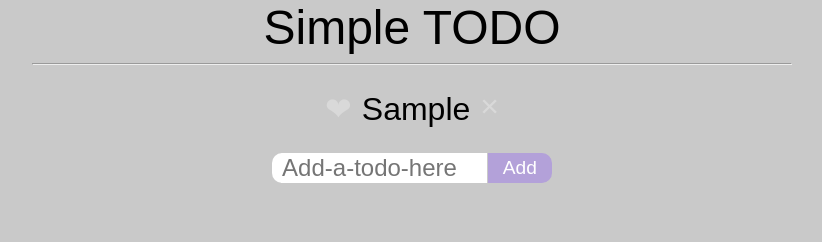
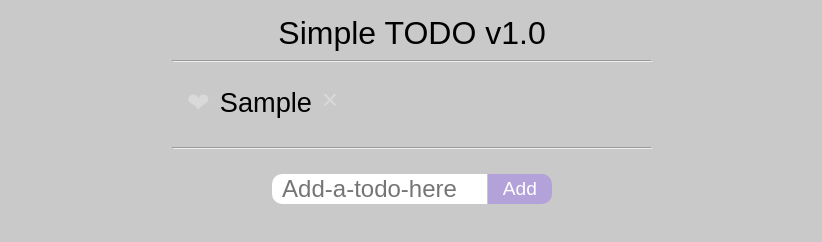
Before and after one commit to palaa159/palaa159.github.io, a plain HTML site: page simpleTODO/index.html in a window 1280 px wide. Both pictures are taken after typing "Sample" into the empty fields and a click on the button "Add". Shown: the whole page, without its empty margins (228-1050 px from the left). Drawn offline with Linux system fonts and the light colour scheme.

Commit message:
add TODO

```diff
--- a/simpleTODO/css/style.scss
+++ b/simpleTODO/css/style.scss
@@ -1,39 +1,42 @@
 /* your SASS style begins here */
 
 $background: rgba(201,201,201,1);
+$fav: rgba(179,161,217,1);
 
 body {
 	background: $background;
 }
 
 #app {
-	width: 760px;
+	width: 480px;
 	margin: 0 auto;
 	color: rgba(0,0,0,1);
 	font-weight: 100;
 }
 
 .appTitle {
+	margin-top: 15px;
 	text-align: center;
-	font-size: 3em;
+	font-size: 2em;
+	font-weight: 100;
 }
 
 #itemsContainer {
-	text-align: center;
+	text-align: left;
 	font-size: 2em;
-	margin-top: 25px;
+	margin: 25px 0px 0px 15px;
+	padding: 0px 0px 15px 0px;
 }
 
 .item {
+	font-size: 0.85em;
+	margin-bottom: 5px;
 	.itemTitle {
 		padding: 0px 10px 0px 10px;
 	}
 	.itemFavorite {
 		color: #d9d9d9;
 		cursor: pointer;
-	}
-	.itemFavorite:hover {
-		color: #b3a1d9;
 	}
 	.itemDelete {
 		color: #d9d9d9;
@@ -57,11 +60,12 @@ body {
 		border-bottom-left-radius: 10px;
 		color: #86d5d9;
 		width: 200px;
+		font-weight: 100;
 	}
 	#itemAddBtn {
 		margin-left: -6px;
 		border: 0;
-		background: #b3a1d9;
+		background: $fav;
 		color: #fff;
 		font-size: 0.8em;
 		height: 30px;
@@ -76,5 +80,5 @@ body {
 }
 
 .fav {
-	color: #ffd5d9 !important;
+	color: $fav !important;
 }
--- a/simpleTODO/index.html
+++ b/simpleTODO/index.html
@@ -1,13 +1,13 @@
 <!DOCTYPE html>
 <html>
 <head>
-	<title></title>
+	<title>With Storage</title>
 	<link rel="stylesheet" href="css/normalize.min.css">
 	<link rel="stylesheet" href="css/style.css">
 </head>
 <body>
 	<div id="app">
-		<div class="appTitle">Simple TODO</div>
+		<div class="appTitle">Simple TODO v1.0</div>
 		<hr>
 		<div id="itemsContainer">
 			<!-- Item should look like this -->
@@ -18,6 +18,7 @@
 			</div> -->
 		</div>
 		<!-- input -->
+		<hr>
 		<div id="inputContainer">
 			<input type="text" id="itemInput" placeholder="Add-a-todo-here">
 			<button id="itemAddBtn">Add</button>
--- a/simpleTODO/js/main.js
+++ b/simpleTODO/js/main.js
@@ -59,12 +59,13 @@ app.main = (function() {
     var addNewItem = function() {
         var title = $('#itemInput').val();
         // add new object
-        if (title.length > 3) {
-            new Model(title).add();
+        if (title.length > 2) {
+            new Model(title, false).add();
             // clear
             $('#itemInput').val('');
             // render
             render();
+            attachEvents();
         } else {
             alert('3 characters up pls.');
         }
@@ -78,29 +79,32 @@ app.main = (function() {
             // render view
             item.model.render(i);
         });
-        attachEvents();
     };
 
-    var Model = function(_title) {
+    var Model = function(_title, _fav) {
         this.item = {
             title: _title,
-            fav: false
+            fav: _fav
         };
         this.add = function() {
             itemToAdd.model = this;
             // chain to view
             new View(this).add();
+            storage.save();
         };
         this.render = function(i) {
             items[i].view.render();
+            storage.save();
         };
         this.update = function(i) {
             this.item.fav = !this.item.fav;
             items[i].view.update();
+            storage.save();
         };
         this.remove = function(i) {
             items[i].view.remove();
             items.splice(i, 1);
+            storage.save();
         };
         return this;
     };
@@ -109,10 +113,16 @@ app.main = (function() {
         this.item = null;
 
         this.add = function() {
-            var item = $('<div></div>').addClass('item').hide(),
-                itemFav = $('<span>&#10084;</span>').addClass('itemFavorite').appendTo(item),
-                itemTitle = $('<span></span>').addClass('itemTitle').html(model.item.title).appendTo(item),
-                itemDelete = $('<span>&times;</span>').addClass('itemDelete').appendTo(item);
+            var item = $('<div></div>').addClass('item').hide();
+            var itemFav;
+            if (model.item.fav) {
+                itemFav = $('<span>&#10084;</span>').addClass('itemFavorite fav').appendTo(item);
+            } else {
+                itemFav = $('<span>&#10084;</span>').addClass('itemFavorite').appendTo(item);
+            }
+            var itemTitle = $('<span></span>').addClass('itemTitle').html(model.item.title).appendTo(item);
+            var itemDelete = $('<span>&times;</span>').addClass('itemDelete').appendTo(item);
+
             this.item = item;
             itemToAdd.view = this;
             // unshift
@@ -135,11 +145,48 @@ app.main = (function() {
         return this;
     };
 
+    var storage = {
+        load: function() {
+            // assume that user doesn't use IE8-
+            if (localStorage.length === 0) {
+                var blank = JSON.stringify([]);
+                localStorage.setItem('app', blank);
+            } else {
+                // if already exist
+                var lsItems = JSON.parse(localStorage.getItem('app'));
+                /*
+                    items = [
+                        {
+                            title: 'blah blah',
+                            fav: false
+                        }
+                    ]
+                */
+                lsItems.forEach(function(v) {
+                    new Model(v.title, v.fav).add();
+                });
+            }
+            // new Model(title, fav);
+        },
+        save: function() {
+            var itemsToSave = [];
+            items.forEach(function(v) {
+                itemsToSave.unshift({
+                    title: v.model.item.title,
+                    fav: v.model.item.fav
+                });
+            });
+            localStorage.setItem('app', JSON.stringify(itemsToSave));
+        }
+    };
+
     var init = function() {
         console.info('app init');
         // init existing items in case we have them
         // finally add events
+        storage.load();
         render();
+        attachEvents();
     };
 
     return {
```
Also changed, not shown: simpleTODO/css/style.css, simpleTODO/js/min/main.min.js, 2 other files.
